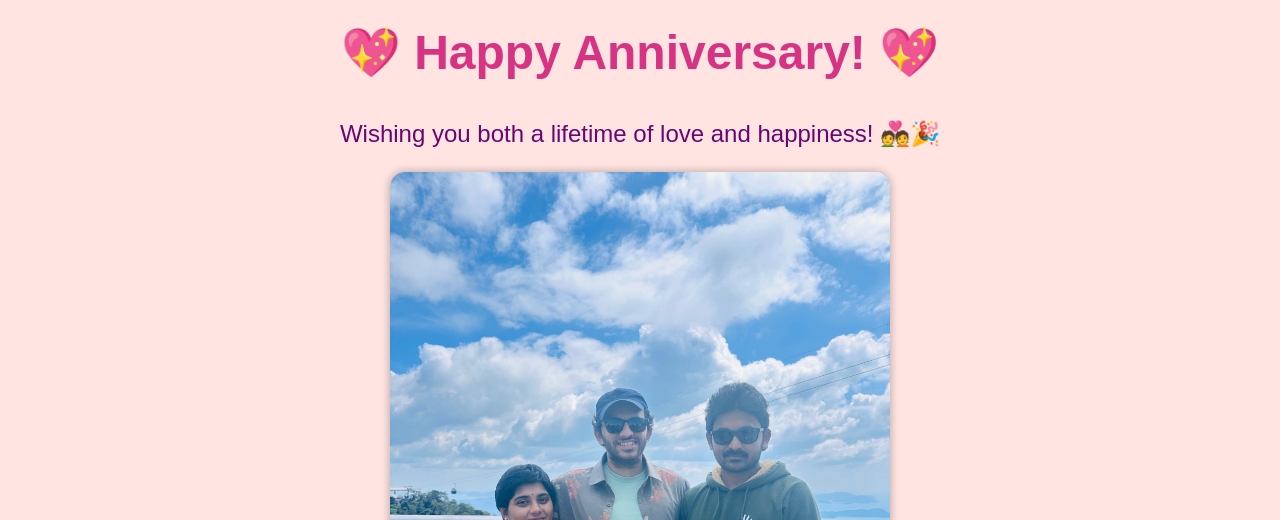
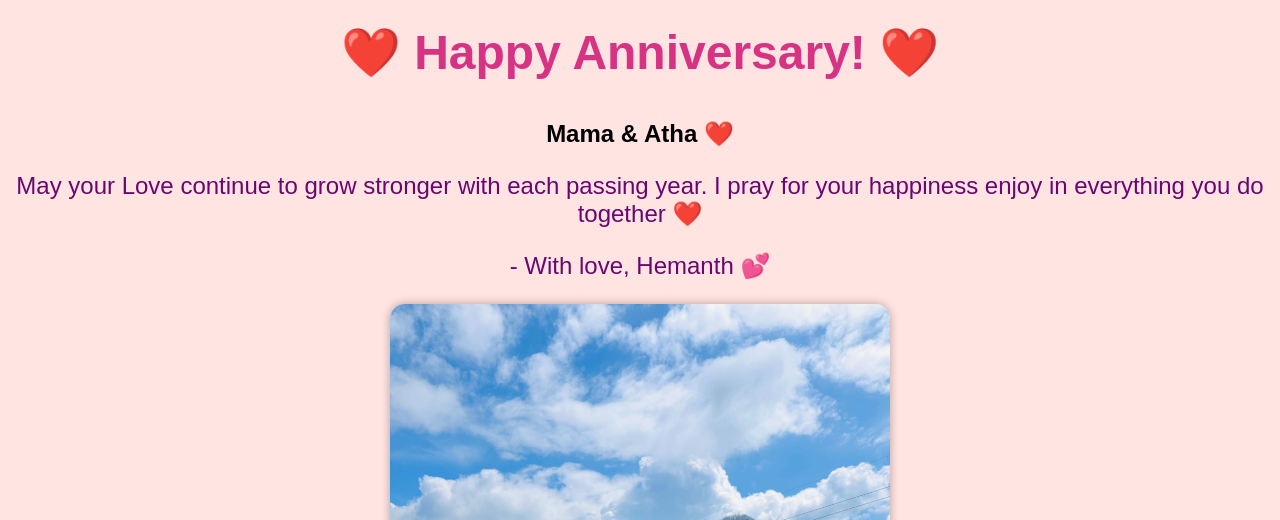
Before and after one commit to hemanth62892/Anniversary-wishes, a Flask app: page / in a window 1280 px wide. Shown: the top 520 px of the page. Run offline with Flask 3, Linux system fonts and the light colour scheme.

Commit message:
Update index.html

```diff
--- a/templates/index.html
+++ b/templates/index.html
@@ -8,8 +8,13 @@
 </head>
 <body>
     <div class="container">
-        <h1>💖 Happy Anniversary! 💖</h1>
-        <p>Wishing you both a lifetime of love and happiness! 💑🎉</p>
+        <h1>❤️ Happy Anniversary! ❤️</h1>
+        <h2>Mama & Atha ❤️</h2>
+        <p>May your Love continue to grow stronger with each passing year.
+            I pray for your happiness enjoy in everything you do together ❤️</p>
+
+        <p class="signature">- With love, Hemanth 💕</p>
+
         <img src="{{ url_for('static_files', filename='anniversary.jpg') }}" alt="Anniversary Image">
 
         <div class="hearts">❤️ ❤️ ❤️ ❤️ ❤️</div>
```
